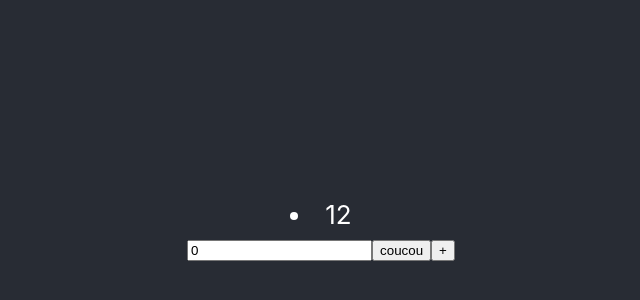
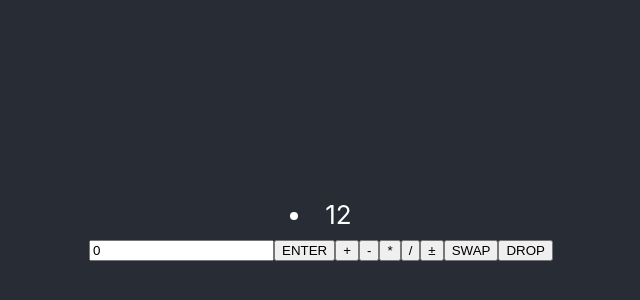
Before and after one commit to Doltario/react-rpn-calculator, a React (Create React App) app: page / in a window 1280 px wide. Shown: the part 170-470 px from the top of the page, without its empty margins (319-959 px from the left). Built offline with nearby package versions, Linux system fonts and the light colour scheme.

Commit message:
Added many operations

```diff
--- a/src/components/Calculator.js
+++ b/src/components/Calculator.js
@@ -38,10 +38,49 @@ class Calculator extends React.Component {
   }
 
   add = async () => {
-    const firstTerm = await this._unstack()
-    const secondTerm = await this._unstack()
+    const lastStackItem = await this._unstack()
+    const secondToLastStackItem = await this._unstack()
 
-    this.addToStack(firstTerm.value + secondTerm.value)
+    this.addToStack(secondToLastStackItem.value + lastStackItem.value)
+  }
+
+  substract = async () => {
+    const lastStackItem = await this._unstack()
+    const secondToLastStackItem = await this._unstack()
+
+    this.addToStack(secondToLastStackItem.value - lastStackItem.value)
+  }
+
+  multiple = async () => {
+    const lastStackItem = await this._unstack()
+    const secondToLastStackItem = await this._unstack()
+
+    this.addToStack(secondToLastStackItem.value * lastStackItem.value)
+  }
+
+  divide = async () => {
+    const lastStackItem = await this._unstack()
+    const secondToLastStackItem = await this._unstack()
+
+    this.addToStack(secondToLastStackItem.value / lastStackItem.value)
+  }
+
+  invert = async () => {
+    const lastStackItem = await this._unstack()
+
+    this.addToStack(lastStackItem.value * -1)
+  }
+
+  swap = async () => {
+    const lastStackItem = await this._unstack()
+    const secondToLastStackItem = await this._unstack()
+
+    this.addToStack(lastStackItem.value)
+    this.addToStack(secondToLastStackItem.value)
+  }
+
+  drop = async () => {
+    this._unstack()
   }
 
   render() {
@@ -61,8 +100,14 @@ class Calculator extends React.Component {
           { stackItems }
         </div>
           <input value={this.state.currentNumber} onChange={this.handleChange} type="text"/>
-          <button onClick={() => this.addToStack(this.state.currentNumber)}> coucou </button>
+          <button onClick={() => this.addToStack(this.state.currentNumber)}> ENTER </button>
           <button onClick={this.add}> + </button>
+          <button onClick={this.substract}> - </button>
+          <button onClick={this.multiple}> * </button>
+          <button onClick={this.divide}> / </button>
+          <button onClick={this.invert}> ± </button>
+          <button onClick={this.swap}> SWAP </button>
+          <button onClick={this.drop}> DROP </button>
       </div>
     );
   }
```
